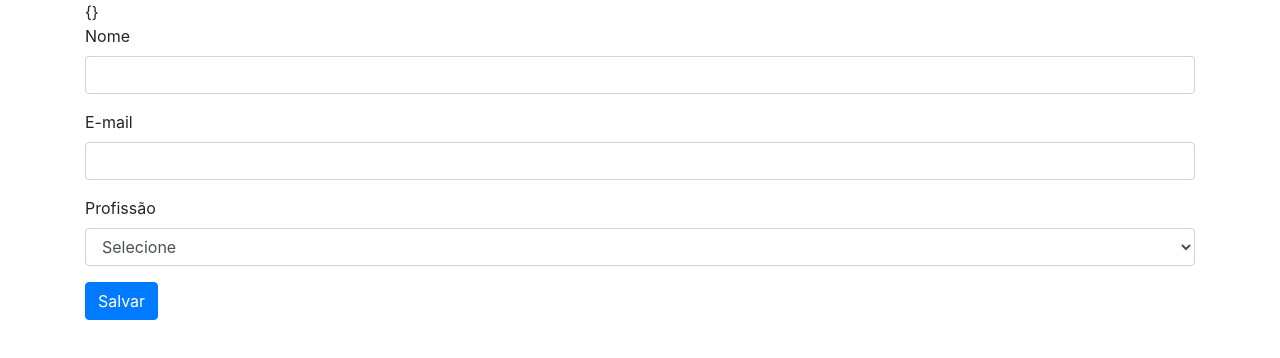
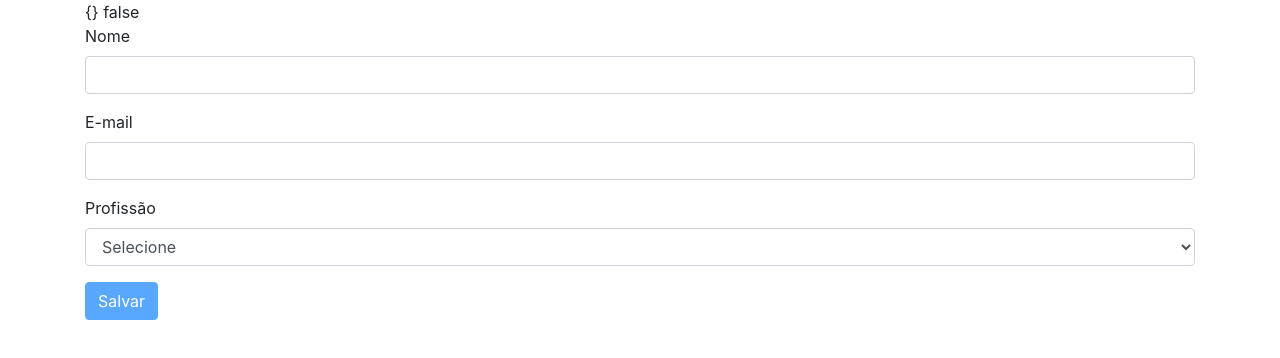
Before and after one commit to ronaldocaldas/formulario-angular, an Angular app: page / in a window 1280 px wide. Shown: the top 358 px of the page. Built offline with nearby package versions, Linux system fonts and the light colour scheme.

Commit message:
Adicionando validação em formulários

```diff
--- a/src/app/app.component.html
+++ b/src/app/app.component.html
@@ -1,29 +1,30 @@
 <div class="container">
   {{cliente | json}}
+  {{usuarioForm.valid}}
 
     <form #usuarioForm="ngForm" (ngSubmit)="salvar(usuarioForm)">
       <div class="form-group">
         <label class="form-control-label">Nome</label>
         <input type="text" class="form-control" name="primeiroNome"
-         [(ngModel)]="cliente.nome" autocomplete="nome">
+         [(ngModel)]="cliente.nome" autocomplete="nome" required minlength="10">
       </div>
 
       <div class="form-group">
         <label class="form-control-label">E-mail</label>
         <input type="text" class="form-control" name="emailAddress"
-          [(ngModel)]="cliente.email" autocomplete="emailAddress">
+          [(ngModel)]="cliente.email" autocomplete="emailAddress" required email>
       </div>
 
       <div class="form-group">
         <label class="form-control-label">Profissão</label>
         <select class="form-control" name="profissao"
-          ngModel>
+          ngModel required>
           <option value="">Selecione</option>
           <option *ngFor="let profissao of profissoes">{{profissao}}</option>
         </select>
       </div>
 
-      <button type="submit" class="btn btn-primary">Salvar</button>
+      <button type="submit" class="btn btn-primary" [disabled]="!usuarioForm.valid">Salvar</button>
     </form>
 
   </div>
```
